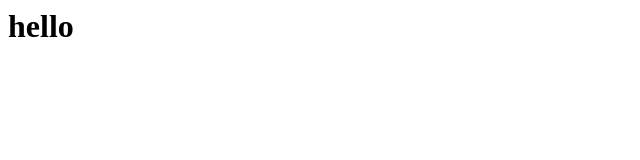
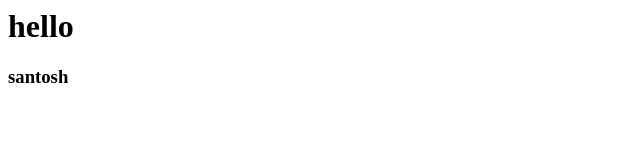
Before and after one commit to santosh728/gitproj, a plain HTML site: page index.html in a window 1280 px wide. Shown: the full height of the page, 0-640 px from the left. Drawn offline with Linux system fonts and the light colour scheme.

Commit message:
second commit

```diff
--- a/index.html
+++ b/index.html
@@ -4,5 +4,6 @@
 </head>
 <body>
     <h1>hello </h1>
+     <h3>santosh</h3>
 </body>
 </html>
```
